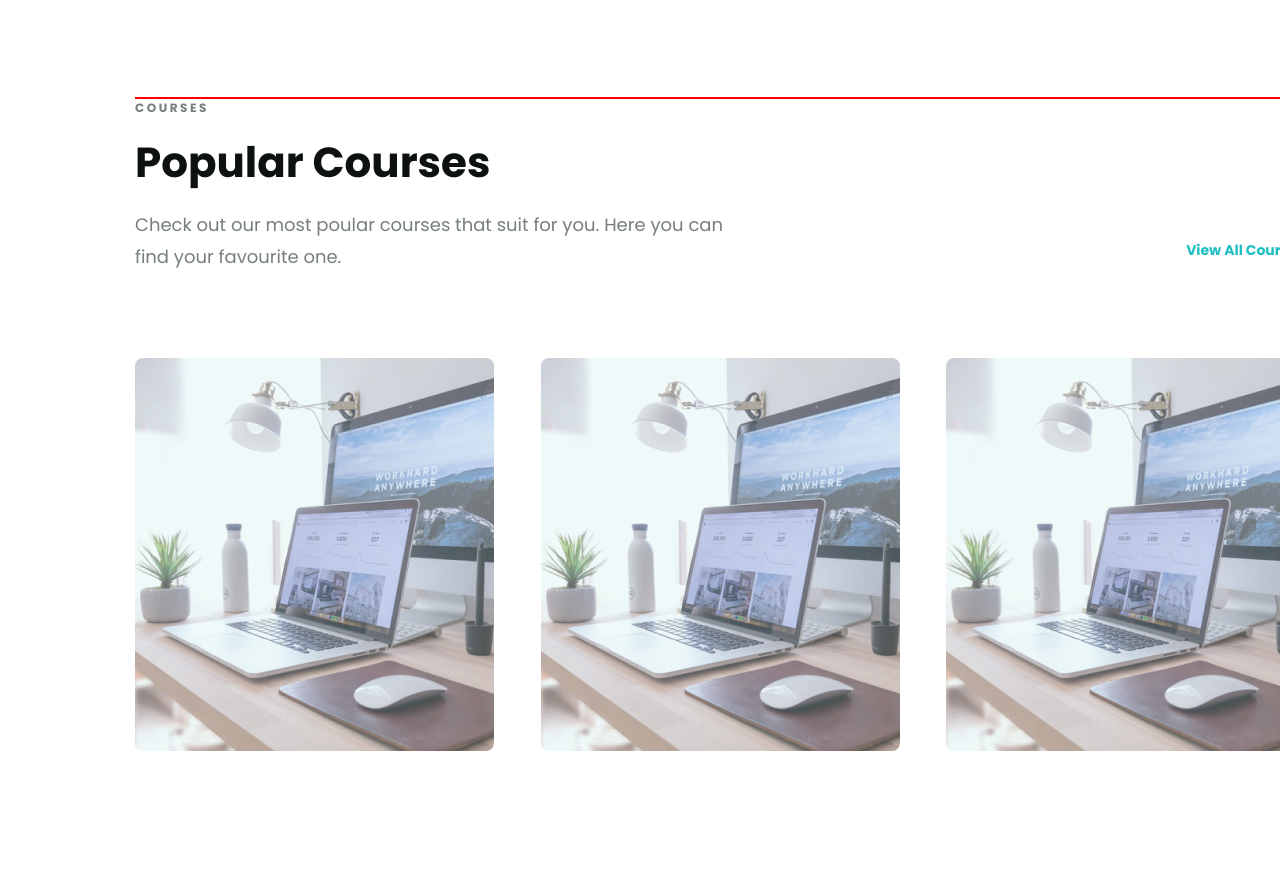
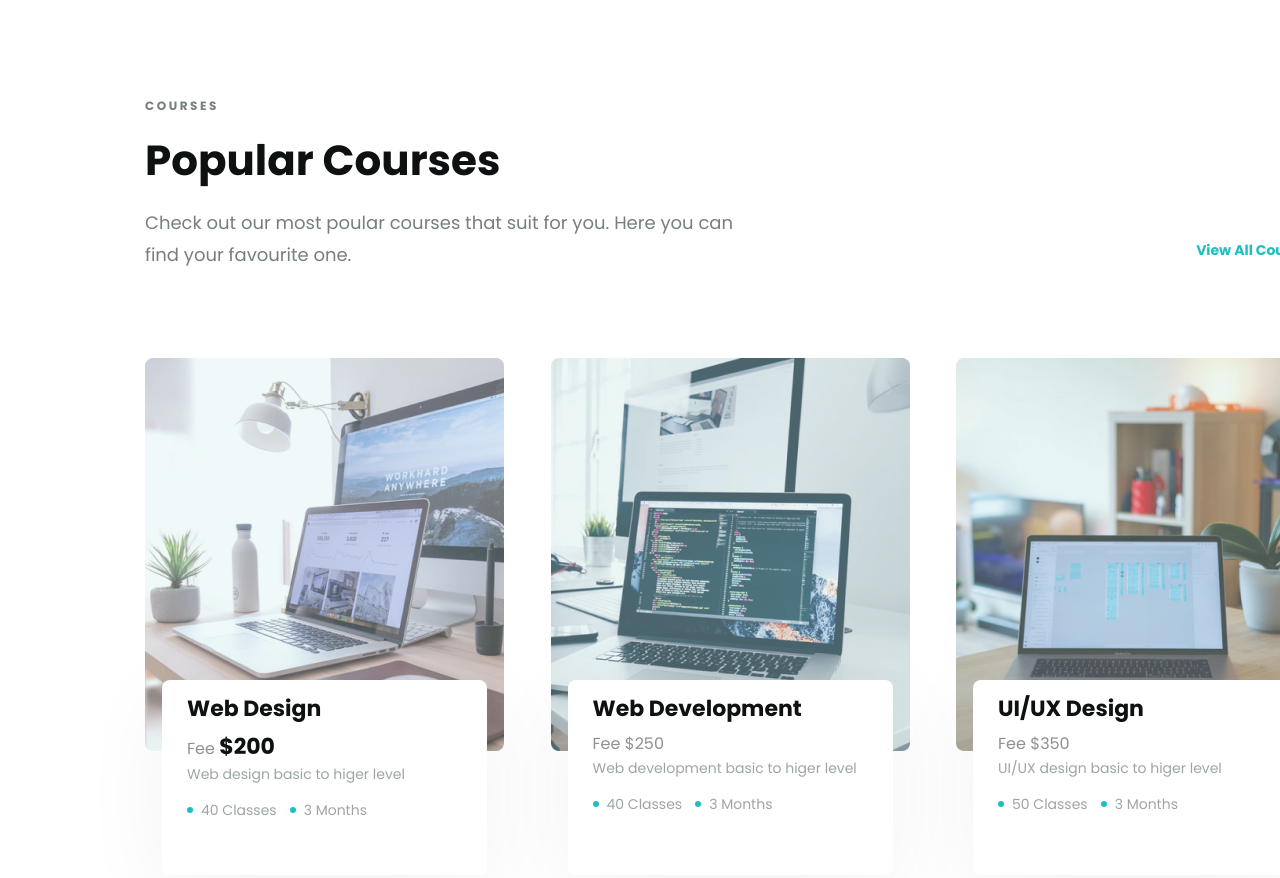
Before and after one commit to huusangvn/htmlcss-project-03, a plain HTML site: page index.html in a window 1280 px wide. Shown: the part 1674-2552 px from the top of the page. Drawn offline with Linux system fonts and the light colour scheme.

Commit message:
create report-features

```diff
--- a/assets/css/styles.css
+++ b/assets/css/styles.css
@@ -20,7 +20,7 @@ a {
 .main-content {
   width: 1170px;
   max-width: calc(100% - 48px);
-  margin: 0 135px;
+  margin-left: 145px;
 }
 
 .btn {
@@ -233,7 +233,6 @@ a {
   position: relative;
   height: 182px;
   background: #fff;
-  border-top: 2px solid red;
 }
 
 .popular__desc {
@@ -262,9 +261,12 @@ a {
 .popular__list-item .item {
   width: 359px;
   height: 517px;
+  display: flex;
+  position: relative;
 }
 
 .popular__img {
+  position: absolute;
   width: 359px;
   height: 393px;
   object-fit: cover;
@@ -272,5 +274,95 @@ a {
 
 .item__info {
   width: 325px;
-  background: orange;
+  height: 195px;
+  background: #fff;
+  box-shadow: 0px 16px 90px 0px #0000000d;
+  border-radius: 8px;
+  margin: 0 auto 0;
 }
+
+.info1,
+.info2,
+.info3 {
+  position: absolute;
+  bottom: 0;
+  left: 17px;
+}
+
+.item__wage {
+  padding: 18px 25px 29px;
+}
+
+.item__sub-title {
+  font-weight: 700;
+  font-size: 2.2rem;
+  color: #0d1111;
+}
+
+.item__info--dolar {
+  margin-top: 16px;
+  font-weight: 400;
+  font-size: 1.6rem;
+  color: #909090;
+}
+
+.item__info--dolar span {
+  color: #0d1111;
+  font-weight: 700;
+  font-size: 2.2rem;
+}
+
+.item__desc {
+  margin-top: 6px;
+  font-weight: 400;
+  font-size: 1.4rem;
+  color: #9da6a5;
+  line-height: 21px;
+}
+
+.item__date {
+  display: flex;
+  margin-top: 18px;
+  font-weight: 400;
+  font-size: 1.4rem;
+  color: #9da6a5;
+  align-items: center;
+}
+
+.item__date-left {
+  margin-right: 13px;
+}
+
+.item__circle {
+  margin-right: 8px;
+  display: block;
+  width: 6px;
+  height: 6px;
+  background: #1ebfc1;
+  border-radius: 50%;
+}
+
+/* report */
+.report {
+  width: 862px;
+  height: 131px;
+  margin: 265px 289px 0;
+}
+
+.report__list {
+  display: flex;
+  justify-content: space-between;
+}
+
+.report__info {
+  font-weight: 700;
+  font-size: 6.2rem;
+  color: #0d1111;
+}
+
+.report__desc {
+  margin-top: 11px;
+  font-weight: 400;
+  font-size: 1.8rem;
+  color: #767e7e;
+}
--- a/index.html
+++ b/index.html
@@ -141,45 +141,95 @@
             <a href="#!" class="popular__header--link">View All Courses</a>
           </div>
           <ul class="popular__list-item">
-            <li class="item">
+            <li class="item item1">
               <a href="#!">
                 <img
                   src="./assets/img/laptop1.jpg"
                   alt=""
                   class="popular__img"
                 />
-                <span class="item__info">
-                  <h2 class="item__sub-title"></h2>
-                </span>
+                <div class="item__info info1">
+                  <div class="item__wage">
+                    <h2 class="item__sub-title">Web Design</h2>
+                    <div class="item__info--dolar">Fee <span>$200</span></div>
+                    <p class="item__desc">Web design basic to higer level</p>
+                    <div class="item__date">
+                      <span class="item__circle"></span>
+                      <span class="item__date-left">40 Classes</span>
+                      <span class="item__circle"></span>
+                      <span class="item__date--right">3 Months</span>
+                    </div>
+                  </div>
+                </div>
               </a>
             </li>
-            <li class="item">
+            <li class="item item2">
               <a href="#!">
                 <img
-                  src="./assets/img/laptop1.jpg"
-                  alt=""
+                  src="./assets/img/laptop2.jpg"
+                  alt="Web Development"
                   class="popular__img"
                 />
-                <span class="item__info">
-                  <h2 class="item__sub-title"></h2>
-                </span>
+                <div class="item__info info2">
+                  <div class="item__wage">
+                    <h2 class="item__sub-title">Web Development</h2>
+                    <div class="item__info--dolar">Fee $250</div>
+                    <p class="item__desc">
+                      Web development basic to higer level
+                    </p>
+                    <div class="item__date">
+                      <span class="item__circle"></span>
+                      <span class="item__date-left">40 Classes</span>
+                      <span class="item__circle"></span>
+                      <span class="item__date--right">3 Months</span>
+                    </div>
+                  </div>
+                </div>
               </a>
             </li>
-            <li class="item">
+            <li class="item item3">
               <a href="#!">
                 <img
-                  src="./assets/img/laptop1.jpg"
-                  alt=""
+                  src="./assets/img/laptop3.jpg"
+                  alt="UI/UX Design"
                   class="popular__img"
                 />
-                <span class="item__info">
-                  <h2 class="item__sub-title"></h2>
-                </span>
+                <div class="item__info info3">
+                  <div class="item__wage">
+                    <h2 class="item__sub-title">UI/UX Design</h2>
+                    <div class="item__info--dolar">Fee $350</div>
+                    <p class="item__desc">UI/UX design basic to higer level</p>
+                    <div class="item__date">
+                      <span class="item__circle"></span>
+                      <span class="item__date-left">50 Classes</span>
+                      <span class="item__circle"></span>
+                      <span class="item__date--right">3 Months</span>
+                    </div>
+                  </div>
+                </div>
               </a>
             </li>
           </ul>
         </div>
       </div>
+
+      <!-- REPORT -->
+      <div class="report">
+        <ul class="report__list">
+          <li>
+            <div class="report__info">100+</div>
+            <p class="report__desc">Popular Courses</p>
+          </li>
+          <li>
+            <div class="report__info">500+</div>
+            <p class="report__desc">Skilled Trainer</p>
+          </li>
+          <li>
+            <div class="report__info">1M+</div>
+            <p class="report__desc">Student Learning</p>
+          </li>
+        </ul>
+      </div>
     </main>
   </body>
 </html>
```
